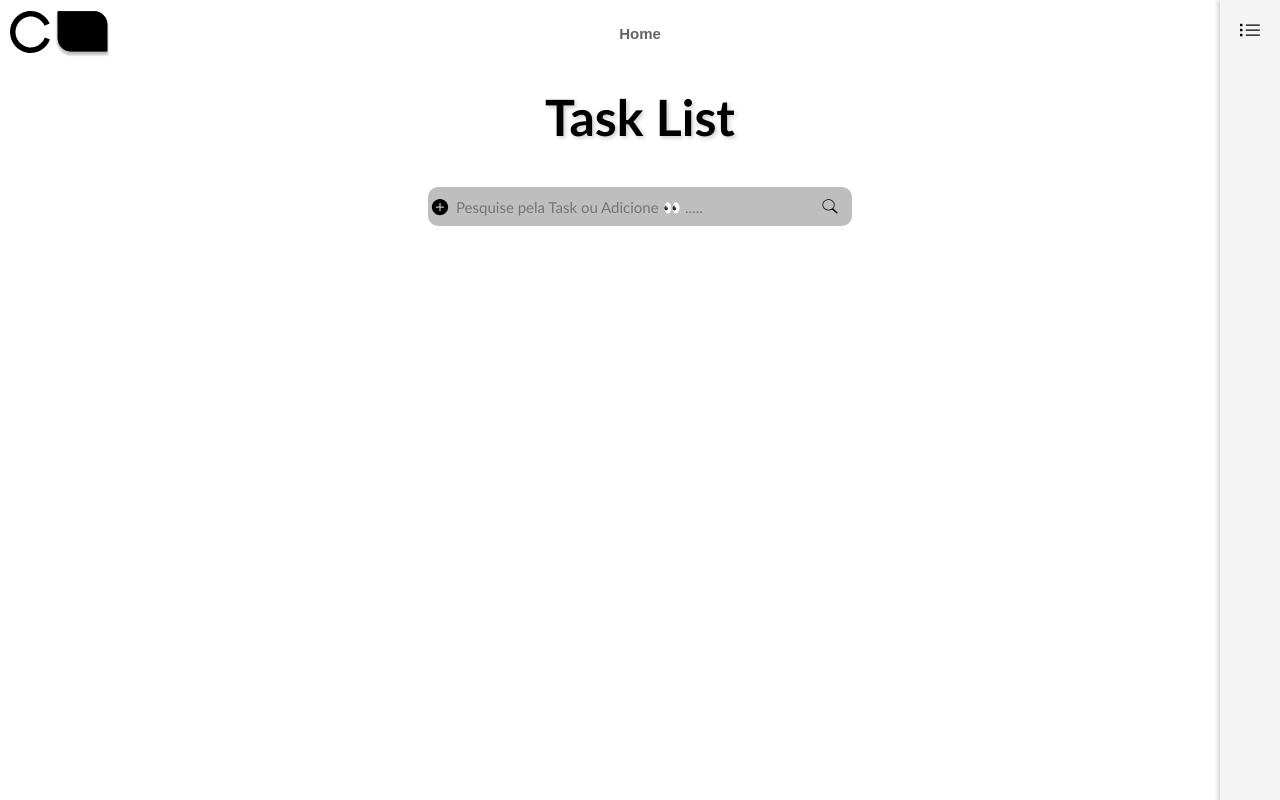
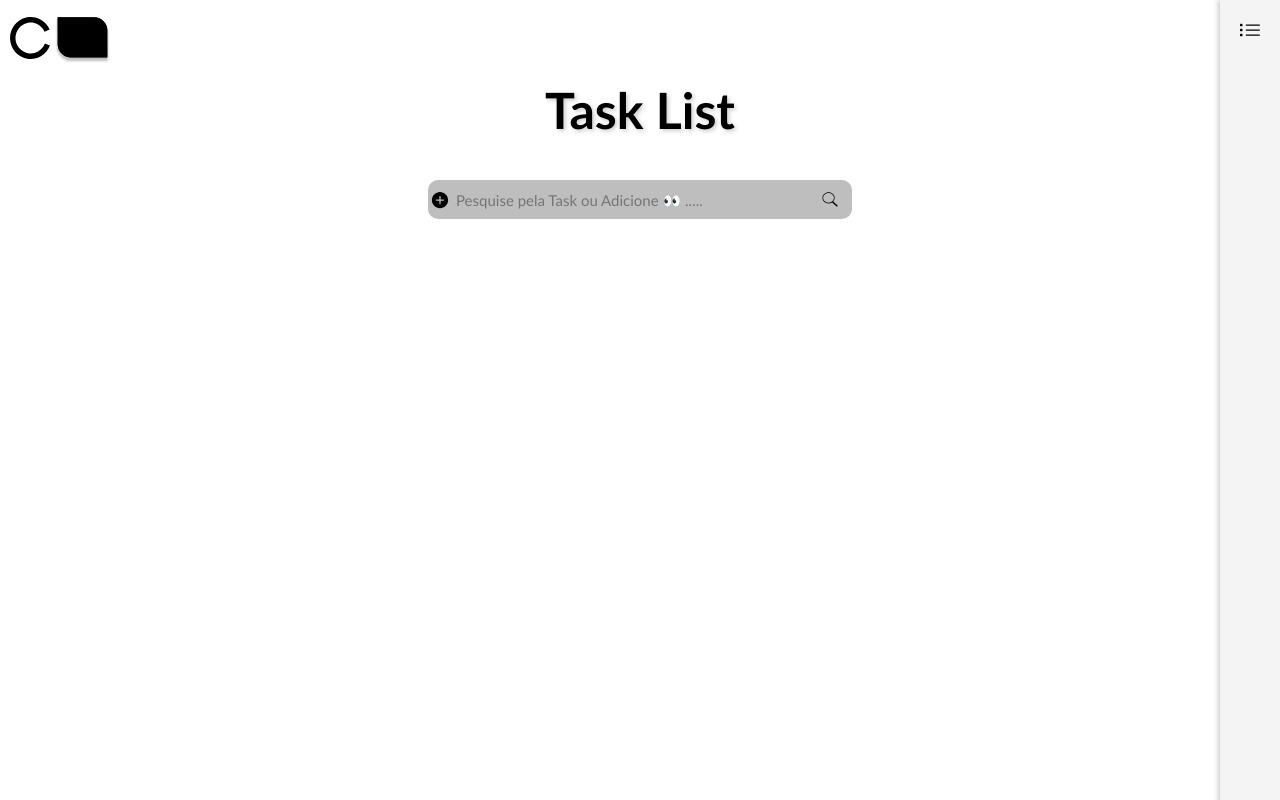
Before and after one commit to PedroCardoso2/Task_Projeto_Front, a Next.js app: page / in a window 1280 px wide. Built offline with nearby package versions, Linux system fonts and the light colour scheme.

Commit message:
Imagem adicionadas Menu

```diff
--- a/src/app/Pages/Home/Home.module.css
+++ b/src/app/Pages/Home/Home.module.css
@@ -1,5 +1,5 @@
 .navBarPrincipal {
-  margin-top: 20px; /* Mantém a margem para afastar a barra de navegação do topo da página */
+  margin-top: 40px; /* Mantém a margem para afastar a barra de navegação do topo da página */
 }
 
 .navBar {
@@ -87,7 +87,7 @@
   justify-content: center;
   align-items: center;
   margin-top: 20px;
-  margin-top: 40px; /* Adiciona margem superior para afastar do navbar */
+  margin-top: 40px;
 }
 
 
@@ -101,7 +101,7 @@
 
 
 
-/* Classe local para estilizar o checkbox */
+
 .customCheckbox {
   position: relative;
   width: 20px;
--- a/src/app/Pages/Home/Home.tsx
+++ b/src/app/Pages/Home/Home.tsx
@@ -6,6 +6,9 @@ import { Taks } from "./Task";
 import { IoIosAddCircle } from "react-icons/io";
 import { ImBin2 } from "react-icons/im";
 import { SlList } from "react-icons/sl";
+import { FcAbout } from "react-icons/fc";
+import { FcContacts } from "react-icons/fc";
+import { FcHome } from "react-icons/fc";
 
 export default function HomePrinc() {
     const [tasks, setTasks] = useState<Taks[]>([]);
@@ -74,9 +77,7 @@ export default function HomePrinc() {
                         />
                     </div>
                 </div>
-                <div className={styles.textNavbar}>
-                    <h3 id={styles.homeText} className={styles.textList}>Home</h3>
-                </div>
+
             </div>
 
             <div className={styles.conteiner}>
@@ -160,9 +161,6 @@ export default function HomePrinc() {
                 }
             </div>
 
-            {/* Sidebar */}
-
-
             <div className={`${styles.sidebar} ${isOpen ? styles.open : ''}`}>
             <button
                 className={styles.sidebarToggle}
@@ -171,12 +169,11 @@ export default function HomePrinc() {
             >
                 <SlList />
             </button>
-                <h2>Sidebar Menu</h2>
+                <h2>Menu Principal</h2>
                 <ul>
-                    <li>Home</li>
-                    <li>About</li>
-                    <li>Services</li>
-                    <li>Contact</li>
+                    <li>Home <FcHome /></li>
+                    <li>About <FcAbout/></li>
+                    <li>Contact <FcContacts /></li>
                 </ul>
             </div>
         </div>
```
